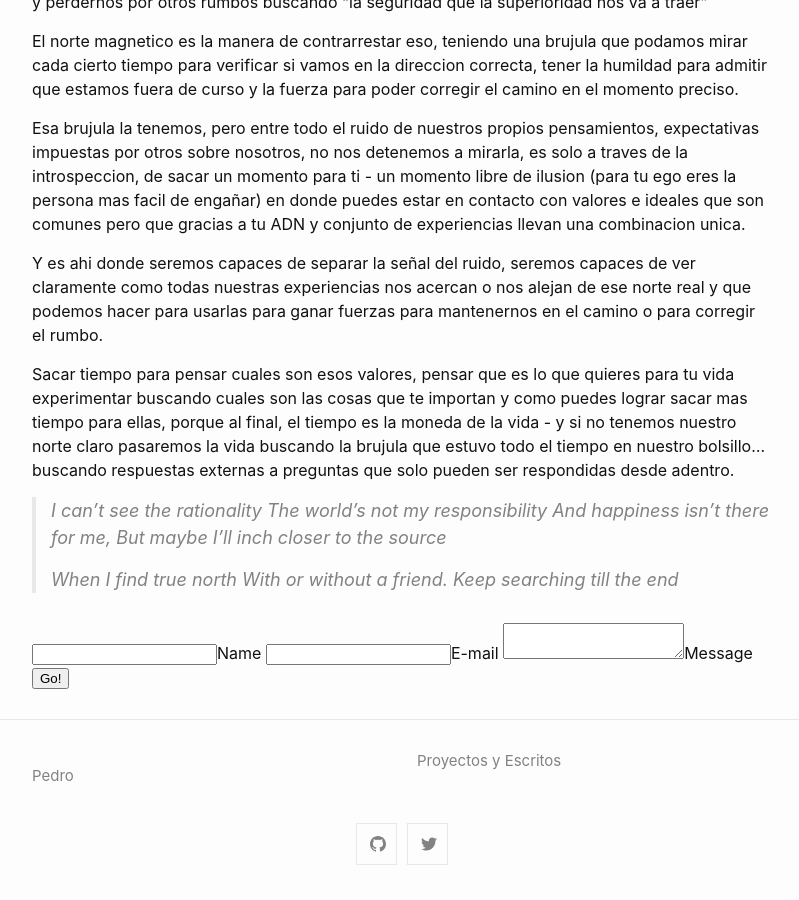
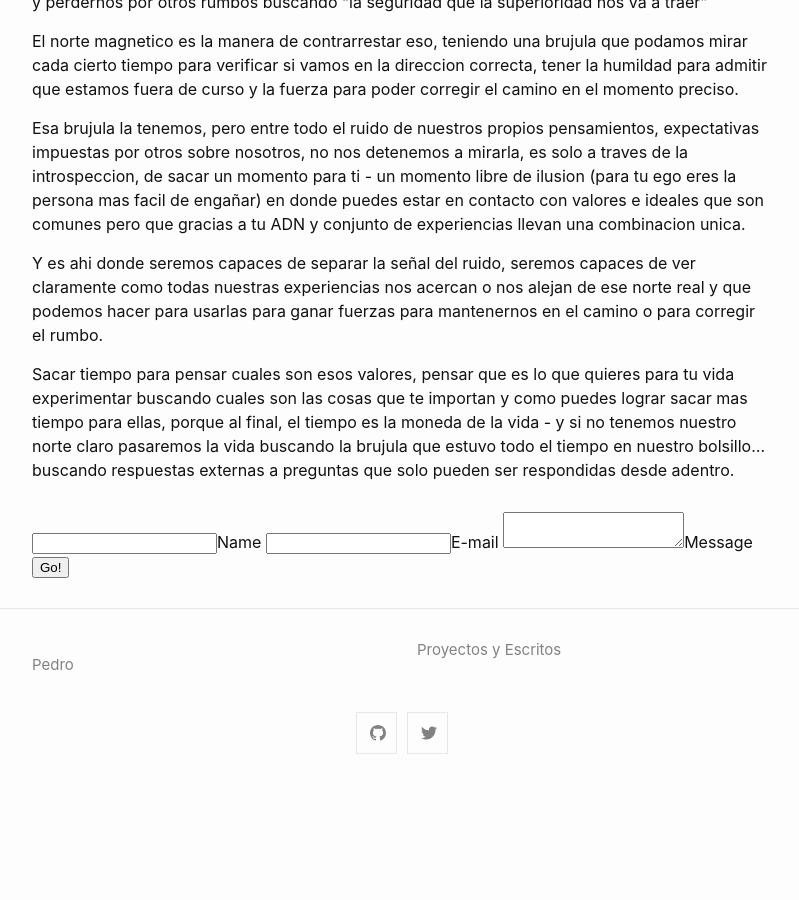
Before and after one commit to petesect18/notas, a Jekyll site: the page built from _posts/2021-12-22-norte.md, in a window 1280 px wide and 900 px high, scrolled down 573 px. Shown: the whole window, without its empty margins (238-1037 px from the left). Built offline with Jekyll 4.4.1, drawn with Linux system fonts in a browser that asks for light colours; after the commit the page ends 1362 px from its top, so only the background shows below that.

Commit message:
Update 2021-12-22-norte.md

```diff
--- a/_posts/2021-12-22-norte.md
+++ b/_posts/2021-12-22-norte.md
@@ -21,12 +21,3 @@ Esa brujula la tenemos, pero entre todo el ruido de nuestros propios pensamiento
 Y es ahi donde seremos capaces de separar la señal del ruido, seremos capaces de ver claramente como todas nuestras experiencias nos acercan o nos alejan de ese norte real y que podemos hacer para usarlas para ganar fuerzas para mantenernos en el camino o para corregir el rumbo.
 
 Sacar tiempo para pensar cuales son esos valores, pensar que es lo que quieres para tu vida experimentar buscando cuales son las cosas que te importan y como puedes lograr sacar mas tiempo para ellas, porque al final, el tiempo es la moneda de la vida - y si no tenemos nuestro norte claro pasaremos la vida buscando la brujula que estuvo todo el tiempo en nuestro bolsillo... buscando respuestas externas a preguntas que solo pueden ser respondidas desde adentro.
-
->I can't see the rationality
-The world's not my responsibility
-And happiness isn't there for me,
-But maybe I'll inch closer to the source
->
->When I find true north
-With or without a friend.
-Keep searching till the end
```
